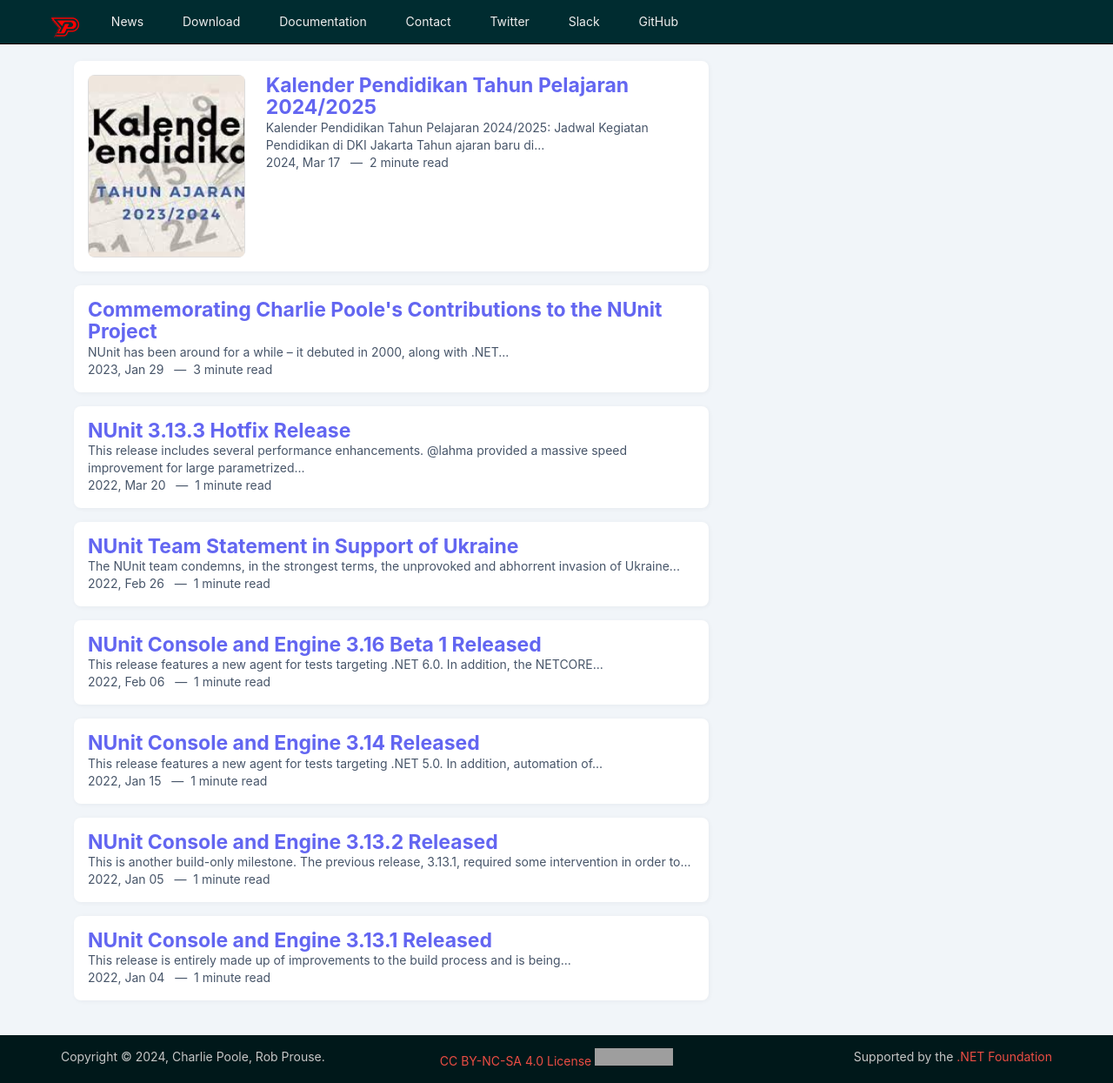
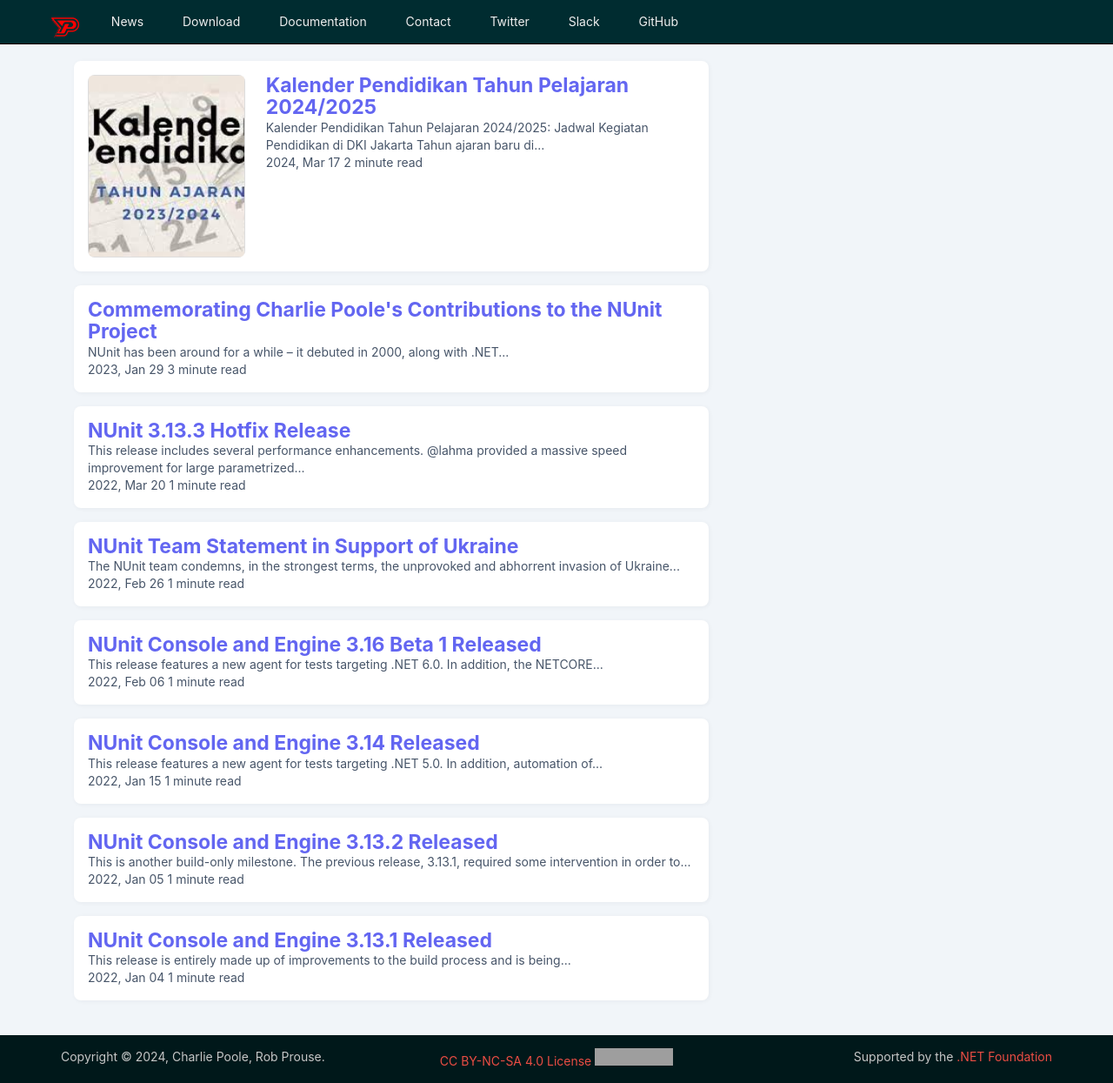
Before and after one commit to games-online-free/webtes, a Jekyll site: the page built from index.html, in a window 1280 px wide and 1245 px high. Shown: the whole window at 87% size. Built offline with Jekyll 4.4.1, drawn with Linux system fonts in a browser that asks for light colours; nearby versions of some CDN libraries; the list of posts is cut into pages by our own code; grey boxes are pictures that could not be loaded.

Commit message:
Update index.html

```diff
--- a/index.html
+++ b/index.html
@@ -16,7 +16,7 @@
   <div class="post-content">
     <h2 class="post-title"><a href="{{post.url | prepend: site.baseurl}}">{{post.title}}</a></h2>
     <p>{{ post.content | strip_html | truncatewords: 15 }}</p>
-    <span class="post-date">{{post.date | date: '%Y, %b %d'}}&nbsp;&nbsp;&nbsp;—&nbsp;</span>
+    <span class="post-date">{{post.date | date: '%Y, %b %d'}}</span>
     <span class="post-words">{% capture words %}{{ post.content | number_of_words }}{% endcapture %}{% unless words contains "-" %}{{ words | plus: 250 | divided_by: 250 | append: " minute read" }}{% endunless %}</span>
   </div>
 </article>
```
